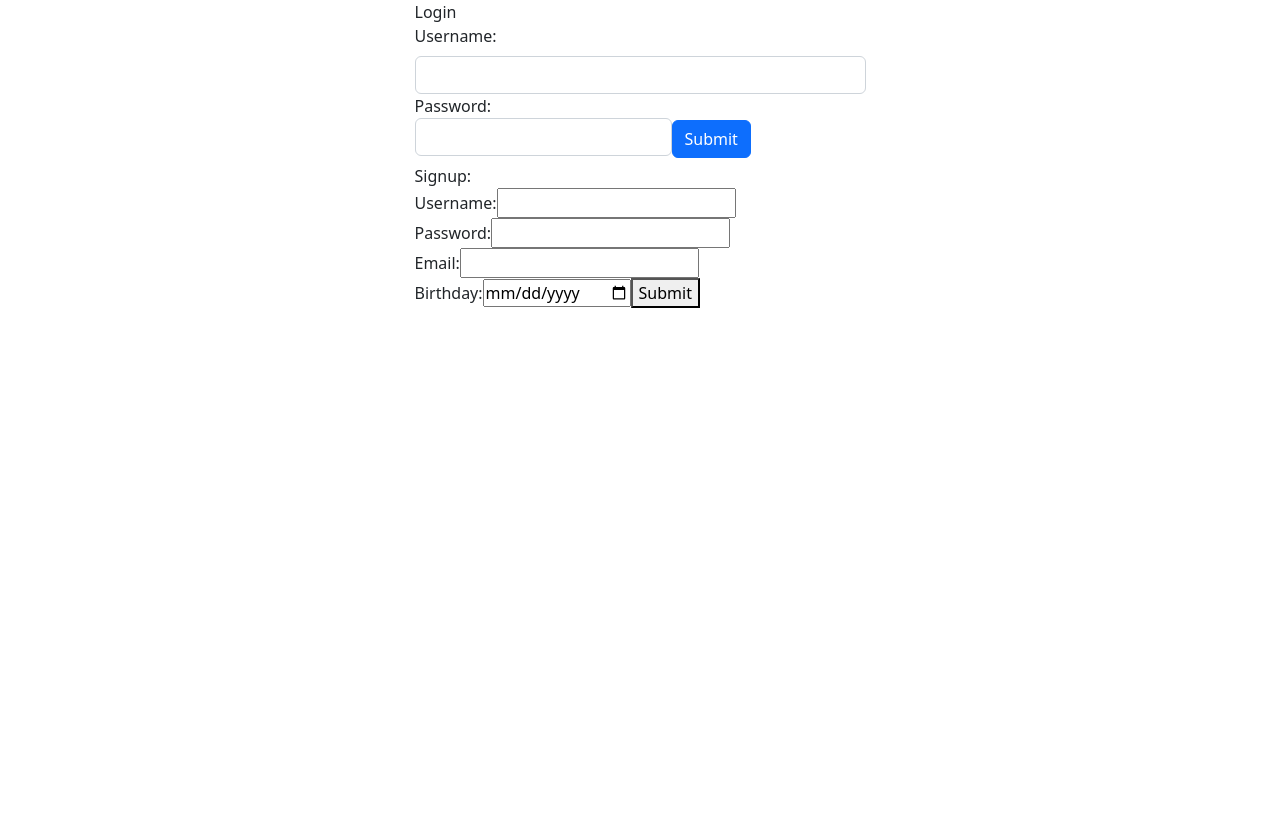
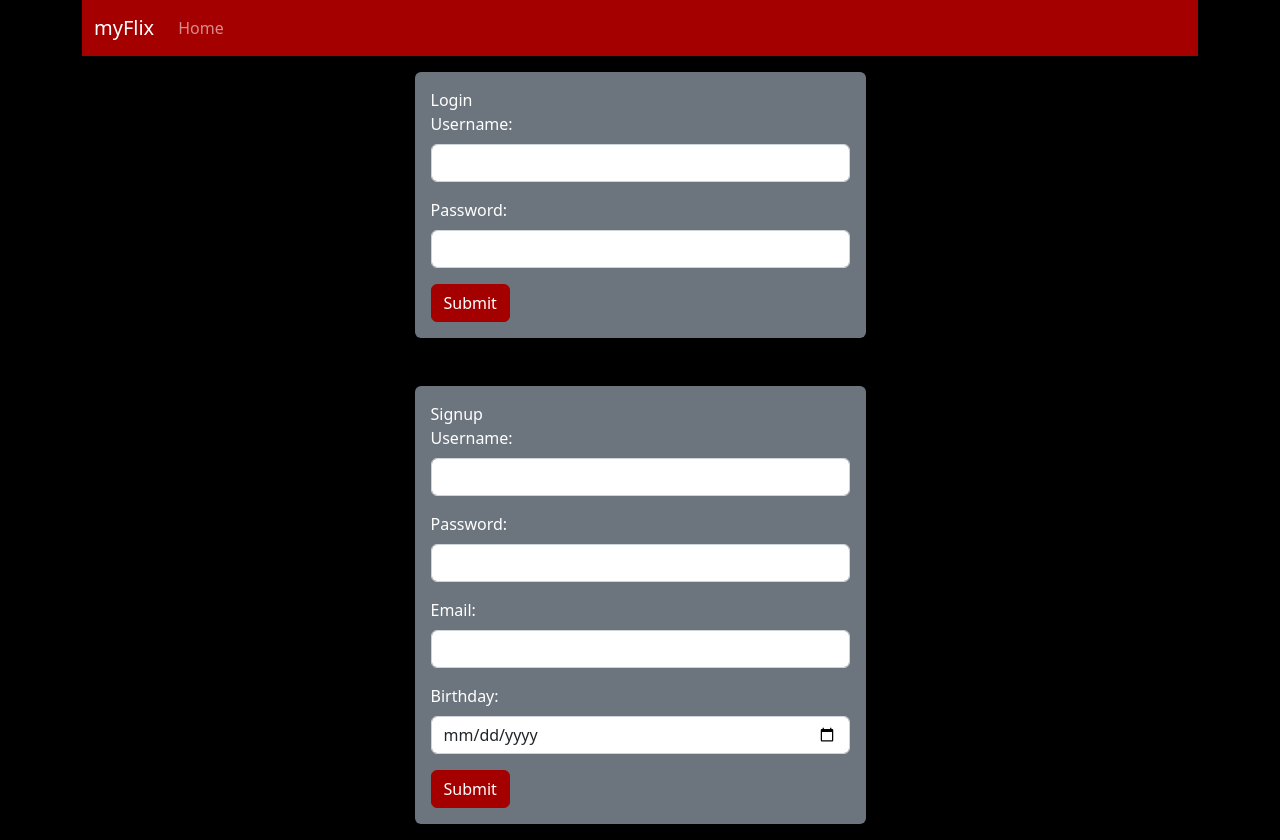
Before and after one commit to loganjlevin/myFlix-client, a React (Vite) app: page / in a window 1280 px wide. Before the commit the page ends 800 px from the top, so only its background shows below. Built offline with nearby package versions, Linux system fonts and the light colour scheme.

Commit message:
implemented react bootstrap forms, navbar, styling

```diff
--- a/src/components/login-view/login-view.jsx
+++ b/src/components/login-view/login-view.jsx
@@ -1,10 +1,10 @@
-import React from 'react';
-import { useState } from 'react';
-import { Form, Button } from 'react-bootstrap';
+import React from "react";
+import { useState } from "react";
+import { Form, Button, Container } from "react-bootstrap";
 
 const LoginView = ({ onLoggedIn }) => {
-  const [username, setUsername] = useState('');
-  const [password, setPassword] = useState('');
+  const [username, setUsername] = useState("");
+  const [password, setPassword] = useState("");
 
   const handleSubmit = (event) => {
     event.preventDefault();
@@ -14,31 +14,33 @@ const LoginView = ({ onLoggedIn }) => {
       Password: password,
     };
 
-    fetch('https://myflix-d2kt.onrender.com/login', {
-      method: 'POST',
+    fetch("https://myflix-d2kt.onrender.com/login", {
+      method: "POST",
       headers: {
-        'Content-Type': 'application/json',
+        "Content-Type": "application/json",
       },
       body: JSON.stringify(data),
     })
       .then((response) => response.json())
       .then((data) => {
         if (data.user) {
-          localStorage.setItem('user', JSON.stringify(data.user));
-          localStorage.setItem('token', JSON.stringify(data.token));
+          localStorage.setItem("user", JSON.stringify(data.user));
+          localStorage.setItem("token", JSON.stringify(data.token));
           onLoggedIn(data.user, data.token);
         } else {
-          alert('No such user');
+          alert("No such user");
         }
       })
-      .catch((error) => alert('Something went wrong!'));
+      .catch((error) => alert("Something went wrong!"));
   };
   return (
+    <Container className="bg-secondary mt-3 text-white rounded p-3">
       <Form onSubmit={handleSubmit}>
         Login
-      <Form.Group controlId="formUsername">
+        <Form.Group controlId="formUsername" className="mb-3">
           <Form.Label>Username:</Form.Label>
           <Form.Control
+            className="bg-white"
             type="text"
             value={username}
             onChange={(event) => setUsername(event.target.value)}
@@ -46,21 +48,21 @@ const LoginView = ({ onLoggedIn }) => {
             minLength={5}
           />
         </Form.Group>
-      <Form.Group controlId="formPassword">
-        <Form.Label>
-          Password:
+        <Form.Group controlId="formPassword" className="mb-3">
+          <Form.Label>Password:</Form.Label>
           <Form.Control
+            className="bg-white"
             type="password"
             value={password}
             onChange={(event) => setPassword(event.target.value)}
             required
           />
-        </Form.Label>
+        </Form.Group>
         <Button variant="primary" type="submit">
           Submit
         </Button>
-      </Form.Group>
       </Form>
+    </Container>
   );
 };
 
--- a/src/components/main-view/main-view.jsx
+++ b/src/components/main-view/main-view.jsx
@@ -1,13 +1,21 @@
-import { useState, useEffect } from 'react';
-import MovieCard from '../movie-card/movie-card';
-import MovieView from '../movie-view/movie-view';
-import LoginView from '../login-view/login-view';
-import SignupView from '../signup-view/signup-view';
-import { Row, Col, Button } from 'react-bootstrap';
+import { useState, useEffect } from "react";
+import MovieCard from "../movie-card/movie-card";
+import MovieView from "../movie-view/movie-view";
+import LoginView from "../login-view/login-view";
+import SignupView from "../signup-view/signup-view";
+import {
+  Row,
+  Col,
+  Button,
+  Navbar,
+  Nav,
+  Container,
+  Form,
+} from "react-bootstrap";
 
 const MainView = () => {
-  const storedUser = JSON.parse(localStorage.getItem('user'));
-  const storedToken = JSON.parse(localStorage.getItem('token'));
+  const storedUser = JSON.parse(localStorage.getItem("user"));
+  const storedToken = JSON.parse(localStorage.getItem("token"));
   const [selectedMovie, setSelectedMovie] = useState(null);
   const [movies, setMovies] = useState([]);
   const [user, setUser] = useState(storedUser);
@@ -18,7 +26,7 @@ const MainView = () => {
     if (!token) {
       return;
     }
-    fetch('https://myflix-d2kt.onrender.com/movies', {
+    fetch("https://myflix-d2kt.onrender.com/movies", {
       headers: { Authorization: `Bearer ${token}` },
     })
       .then((response) => response.json())
@@ -54,6 +62,34 @@ const MainView = () => {
   }, [selectedMovie]);
 
   return (
+    <>
+      <Navbar bg="primary" variant="dark" expand="lg">
+        <Container>
+          <Navbar.Brand href="#home">myFlix</Navbar.Brand>
+          <Navbar.Toggle aria-controls="basic-navbar-nav" />
+          <Navbar.Collapse id="basic-navbar-nav">
+            <Nav className="me-auto">
+              <Nav.Link href="#home">Home</Nav.Link>
+            </Nav>
+            {user ? (
+              <Form inline>
+                <Button
+                  variant="primary"
+                  onClick={() => {
+                    setUser(null);
+                    setToken(null);
+                    localStorage.clear();
+                  }}
+                >
+                  Logout
+                </Button>
+              </Form>
+            ) : (
+              <></>
+            )}
+          </Navbar.Collapse>
+        </Container>
+      </Navbar>
       <Row className="justify-content-md-center">
         {!user ? (
           <Col md={5}>
@@ -75,7 +111,7 @@ const MainView = () => {
                 }}
               />
             </Col>
-          <Col md={12} className="mt-5">
+            <Col md={12} className="mt-5 text-white">
               <h2>Similar Movies</h2>
             </Col>
 
@@ -99,7 +135,7 @@ const MainView = () => {
           <>
             {movies.map((movie) => {
               return (
-              <Col className="mb-4" key={movie._id} md={3}>
+                <Col className="mt-3 mb-3" key={movie._id} md={3}>
                   <MovieCard
                     movie={movie}
                     onMovieClick={() => {
@@ -109,21 +145,11 @@ const MainView = () => {
                 </Col>
               );
             })}
-          <Col md={12}>
-            <Button
-              variant="primary"
-              onClick={() => {
-                setUser(null);
-                setToken(null);
-                localStorage.clear();
-              }}
-            >
-              Logout
-            </Button>
-          </Col>
+            <Col md={12}></Col>
           </>
         )}
       </Row>
+    </>
   );
 };
 
--- a/src/components/movie-card/movie-card.jsx
+++ b/src/components/movie-card/movie-card.jsx
@@ -1,9 +1,9 @@
-import PropTypes from 'prop-types';
-import { Card } from 'react-bootstrap';
+import PropTypes from "prop-types";
+import { Card } from "react-bootstrap";
 
 const MovieCard = ({ movie, onMovieClick }) => {
   return (
-    <Card className="h-100" onClick={onMovieClick}>
+    <Card className="h-100 bg-secondary text-white" onClick={onMovieClick}>
       <Card.Img variant="top" src={movie.ImagePath} />
       <Card.Body>
         <Card.Title>{movie.Title}</Card.Title>
--- a/src/components/movie-view/movie-view.jsx
+++ b/src/components/movie-view/movie-view.jsx
@@ -1,30 +1,18 @@
-import PropTypes from 'prop-types';
-import { Button } from 'react-bootstrap';
+import PropTypes from "prop-types";
+import { Button, Card } from "react-bootstrap";
 
 const MovieView = ({ movie, onBackClick }) => {
   return (
-    <div>
-      <div>
-        <img className="w-100" src={movie.ImagePath} alt={movie.Title} />
-      </div>
-      <div>
-        <span>Title: </span>
-        <span>{movie.Title}</span>
-      </div>
-      <div>
-        <span>Description: </span>
-        <span>{movie.Description}</span>
-      </div>
-      <div>
-        <span>Genre: </span>
-        <span>{movie.Genre.Name}</span>
-      </div>
-      <div>
-        <span>Director: </span>
-        <span>{movie.Director.Name}</span>
-      </div>
-      <Button onClick={onBackClick}>Back</Button>
-    </div>
+    <Card className="bg-secondary text-white mt-5 w-80">
+      <Card.Img variant="top" src={movie.ImagePath} />
+      <Card.Body>
+        <Card.Title>{movie.Title}</Card.Title>
+        <Card.Text>{movie.Description}</Card.Text>
+        <Card.Text>Genre: {movie.Genre.Name}</Card.Text>
+        <Card.Text>Director: {movie.Director.Name}</Card.Text>
+        <Button onClick={onBackClick}>Back</Button>
+      </Card.Body>
+    </Card>
   );
 };
 
--- a/src/components/signup-view/signup-view.jsx
+++ b/src/components/signup-view/signup-view.jsx
@@ -1,10 +1,11 @@
-import { useState } from 'react';
+import { useState } from "react";
+import { Form, Button, Container } from "react-bootstrap";
 
 const SignupView = () => {
-  const [username, setUsername] = useState('');
-  const [password, setPassword] = useState('');
-  const [email, setEmail] = useState('');
-  const [birthday, setBirthday] = useState('');
+  const [username, setUsername] = useState("");
+  const [password, setPassword] = useState("");
+  const [email, setEmail] = useState("");
+  const [birthday, setBirthday] = useState("");
 
   const handleSubmit = (event) => {
     event.preventDefault();
@@ -16,29 +17,30 @@ const SignupView = () => {
       Birthday: birthday,
     };
 
-    fetch('https://myflix-d2kt.onrender.com/users', {
-      method: 'POST',
+    fetch("https://myflix-d2kt.onrender.com/users", {
+      method: "POST",
       body: JSON.stringify(data),
       headers: {
-        'Content-Type': 'application/json',
+        "Content-Type": "application/json",
       },
     }).then((response) => {
       if (response.ok) {
-        alert('Signup successful');
+        alert("Signup successful");
         window.location.reload();
       } else {
-        alert('Signup failed');
+        alert("Signup failed");
       }
     });
   };
 
   return (
-    <>
-      Signup:
-      <form onSubmit={handleSubmit}>
-        <label>
-          Username:
-          <input
+    <Container className="bg-secondary mt-5 mb-3 text-white rounded p-3">
+      <Form onSubmit={handleSubmit}>
+        Signup
+        <Form.Group controlId="formUsername" className="mb-3">
+          <Form.Label>Username:</Form.Label>
+          <Form.Control
+            className="bg-white"
             type="text"
             value={username}
             onChange={(event) => {
@@ -47,10 +49,11 @@ const SignupView = () => {
             required
             minLength={5}
           />
-        </label>
-        <label>
-          Password:
-          <input
+        </Form.Group>
+        <Form.Group controlId="formPassword" className="mb-3">
+          <Form.Label>Password:</Form.Label>
+          <Form.Control
+            className="bg-white"
             type="password"
             value={password}
             onChange={(event) => {
@@ -58,19 +61,21 @@ const SignupView = () => {
             }}
             required
           />
-        </label>
-        <label>
-          Email:
-          <input
+        </Form.Group>
+        <Form.Group controlId="formEmail" className="mb-3">
+          <Form.Label>Email:</Form.Label>
+          <Form.Control
+            className="bg-white"
             type="email"
             value={email}
             onChange={(event) => setEmail(event.target.value)}
             required
           />
-        </label>
-        <label>
-          Birthday:
-          <input
+        </Form.Group>
+        <Form.Group controlId="formBirthday" className="mb-3">
+          <Form.Label>Birthday:</Form.Label>
+          <Form.Control
+            className="bg-white"
             type="date"
             value={birthday}
             onChange={(event) => {
@@ -78,10 +83,12 @@ const SignupView = () => {
             }}
             required
           />
-        </label>
-        <button type="submit">Submit</button>
-      </form>
-    </>
+        </Form.Group>
+        <Button variant="primary" type="submit">
+          Submit
+        </Button>
+      </Form>
+    </Container>
   );
 };
 
--- a/src/index.scss
+++ b/src/index.scss
@@ -1 +1,4 @@
-@import '~bootstrap/scss/bootstrap.scss';
+$primary: rgb(165, 0, 0);
+$body-bg: black;
+
+@import "~bootstrap/scss/bootstrap.scss";
```
Also changed, not shown: 4 other files (tests, documents, lock files or other folders). Lines whose indentation alone changed are shown as unchanged.
